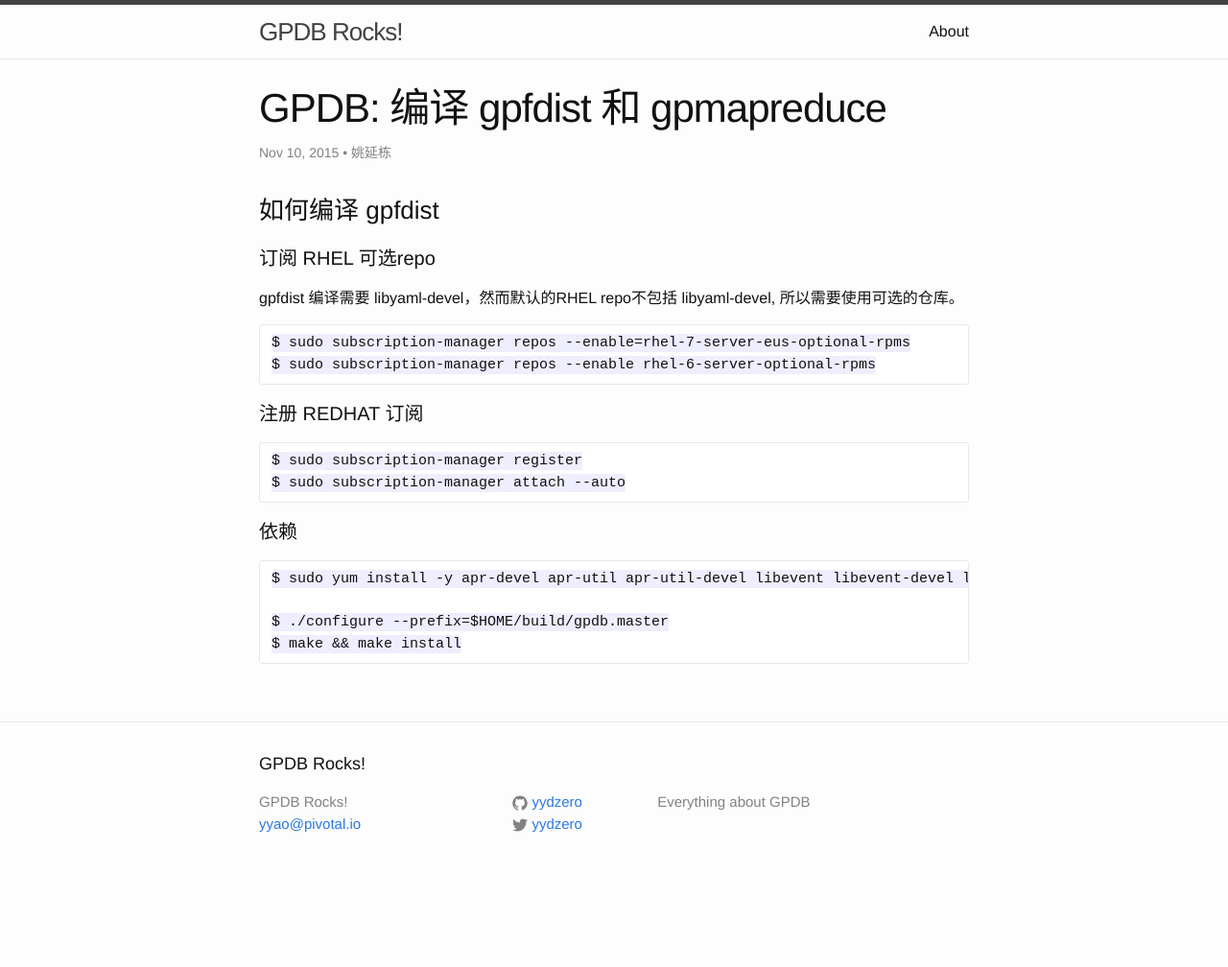
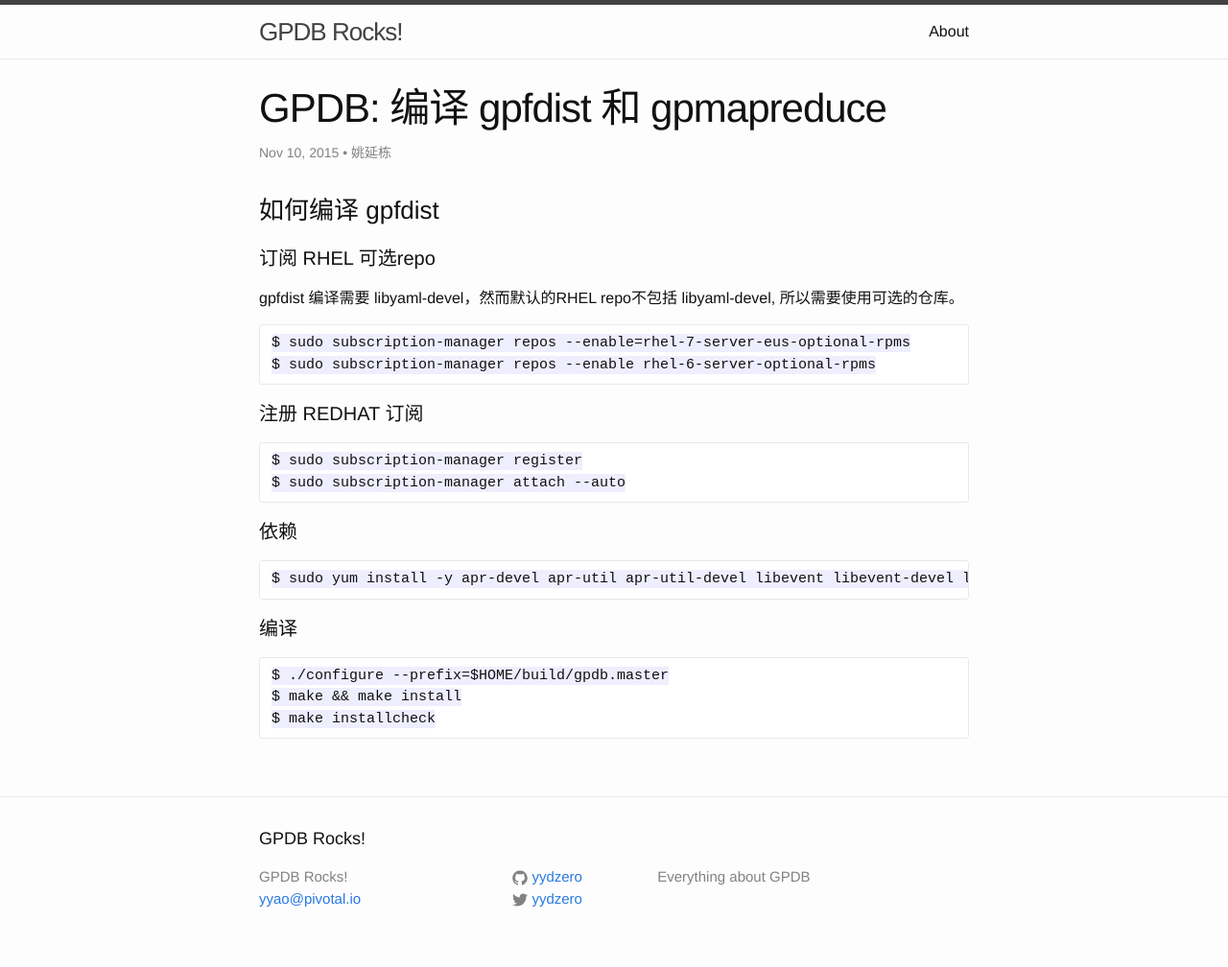
Before and after one commit to yydzero/yydzero.github.io, a Jekyll site: the page built from _posts/2015-11-10-gpdb-build-gpfdist-and-gpmapreduce.markdown, in a window 1280 px wide. Shown: the whole page at 96% size. Built offline with Jekyll 4.4.1, drawn with Linux system fonts in a browser that asks for light colours; before the commit the page ends 930 px from its top, so only the background shows below that.

Commit message:
update gpfdist check

```diff
--- a/_posts/2015-11-10-gpdb-build-gpfdist-and-gpmapreduce.markdown
+++ b/_posts/2015-11-10-gpdb-build-gpfdist-and-gpmapreduce.markdown
@@ -24,5 +24,8 @@
 
     $ sudo yum install -y apr-devel apr-util apr-util-devel libevent libevent-devel libyaml libyaml-devel
 
+#### 编译
+
     $ ./configure --prefix=$HOME/build/gpdb.master
     $ make && make install
+    $ make installcheck
```
